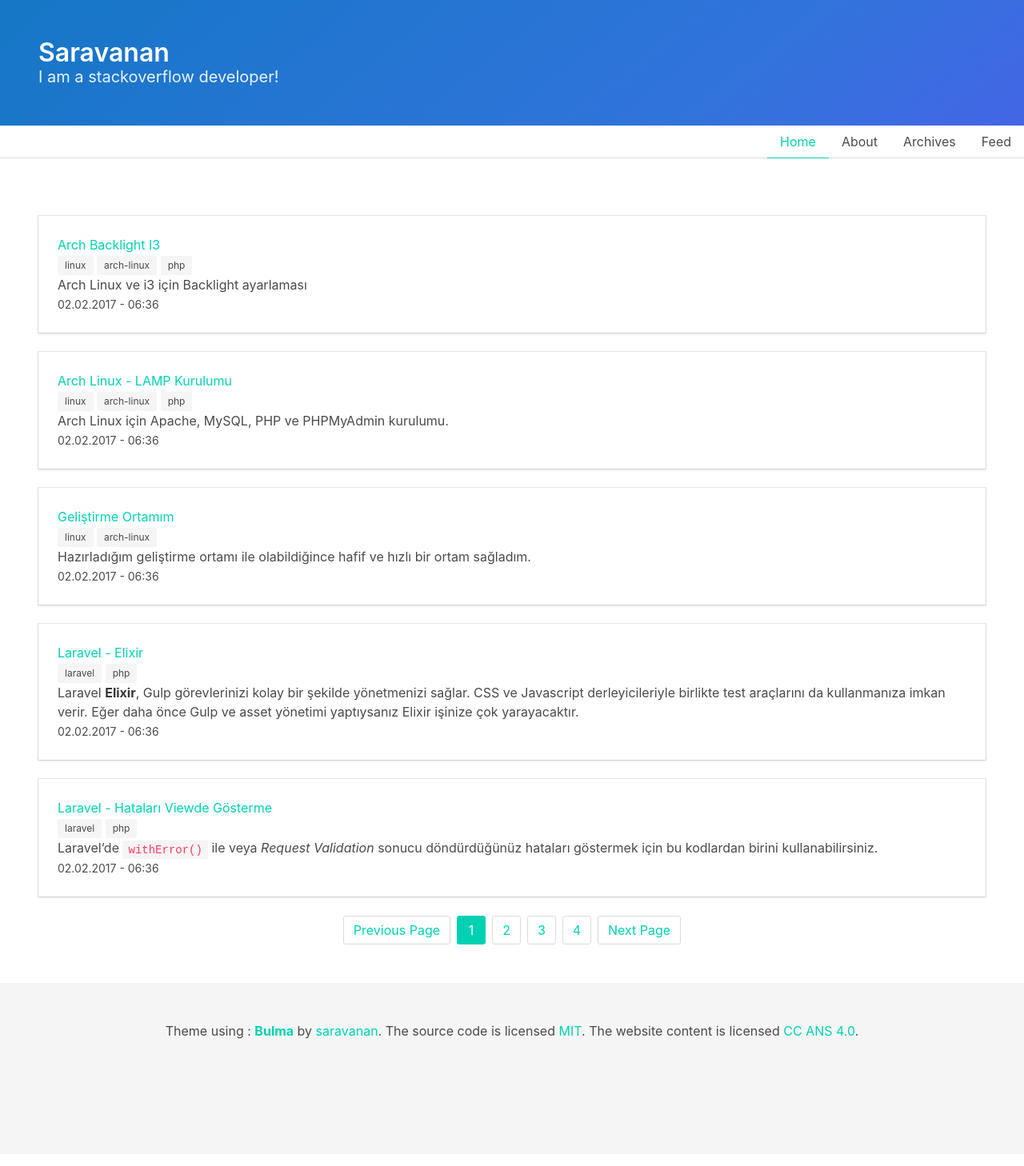
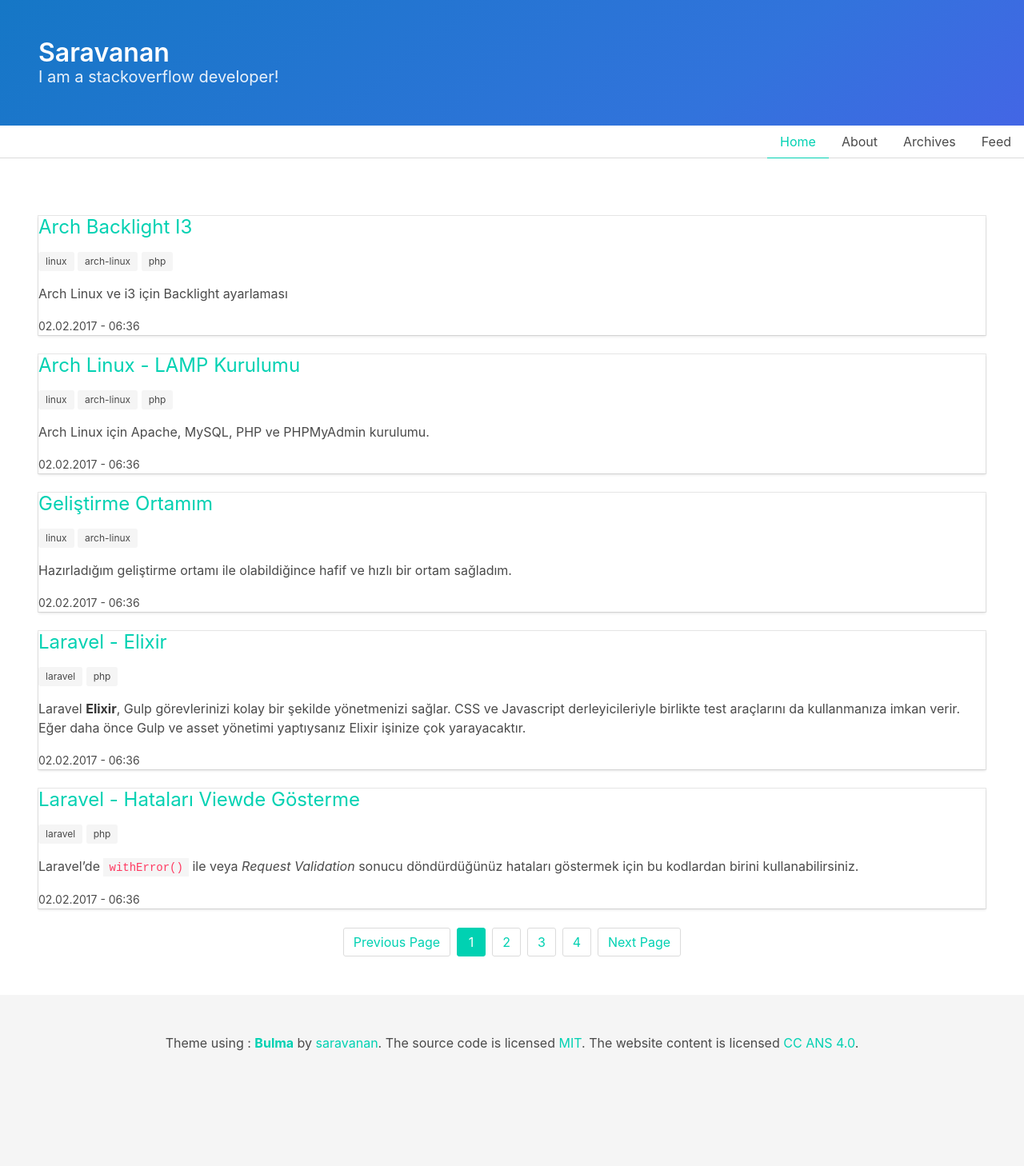
Before and after one commit to saravanaram/saravanaram.github.io, a Jekyll site: the page built from index.html, in a window 1280 px wide. Shown: the whole page at 80% size. Built offline with Jekyll 4.4.1, drawn with Linux system fonts in a browser that asks for light colours; the list of posts is cut into pages by our own code.

Commit message:
Update index.html

```diff
--- a/index.html
+++ b/index.html
@@ -26,7 +26,7 @@ layout: default
                 </figure>
             </div>-->
             {% endif %}
-            <div class="card-content">
+            <div class="content">
                 <h3 class="post-title"><a href="{{ site.baseurl }}{{ post.url }}" title="{{ post.title }}">{{ post.title }}</a></h3>
                 <p class="post-categories">
                     {% for category in post.categories %}
```
